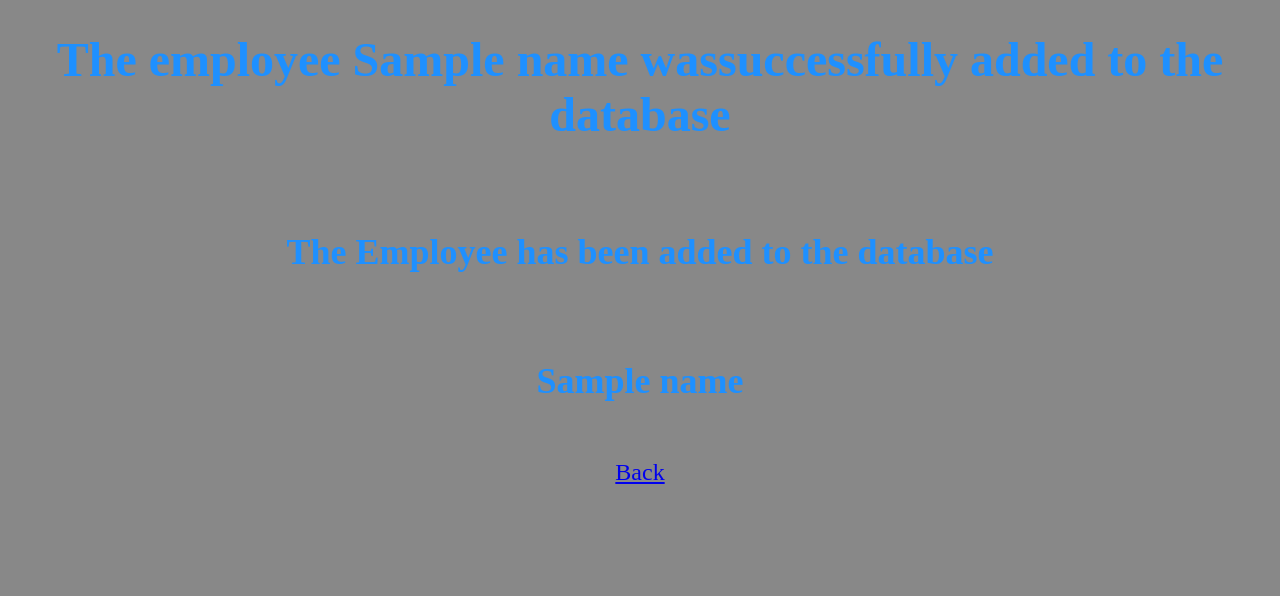
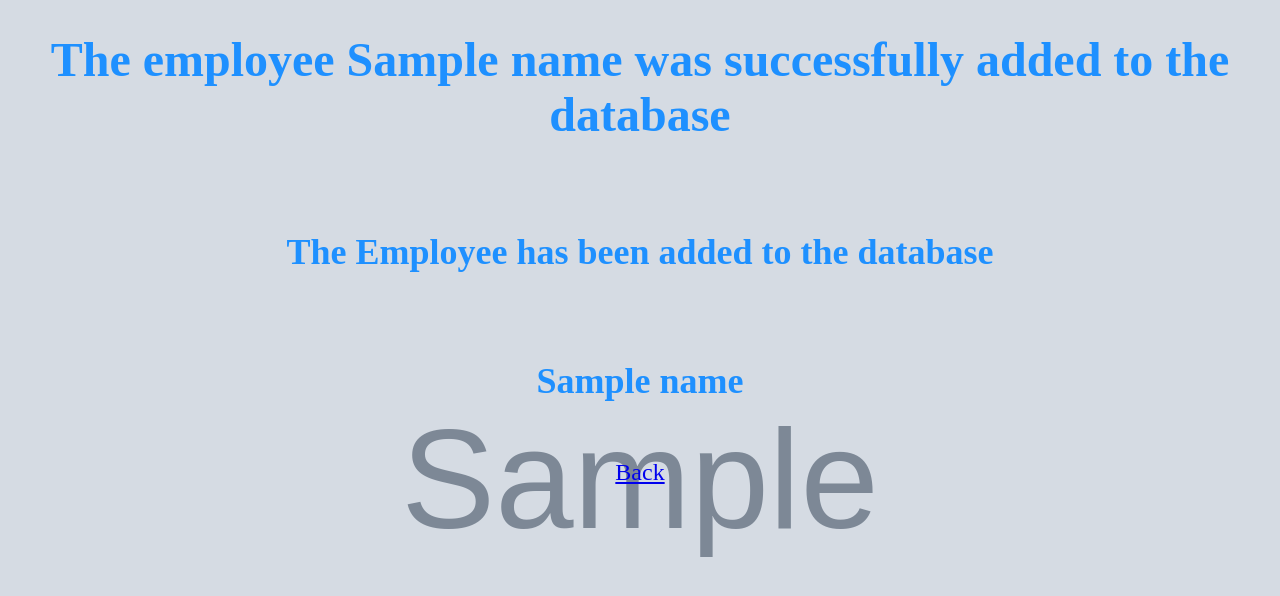
Before and after one commit to 134420173-myseneca/Final-Project-Deployment-of-2-tiered-web-application-to-managed-K8s-cluster-on-Amazon-EKS, a Flask app: template templates/addempoutput.html in a window 1280 px wide. Shown: the top 596 px of the page. Run offline with Flask 2, Linux system fonts and the light colour scheme; the template is opened without the code that fills it: most values are stand-ins (such as "Sample title", 1, 10 or a date in 2020); grey boxes marked "Sample" are stand-in pictures.

Commit message:
Update addempoutput.html

```diff
--- a/templates/addempoutput.html
+++ b/templates/addempoutput.html
@@ -1,10 +1,26 @@
 <!DOCTYPE html>
 <html>
 <head>
+	<title>Add Emp Output {{group_name}} </title>
+
+	    <style>
+        body {
+            background-image: url("{{ background_image }}");
+            background-size: cover;
+            /* Other background properties */
+        }
+        .container {
+            color: #e4e4e4;
+            text-align: center;
+            height: 90px;
+            vertical-align: middle;
+        }
+    </style>
+
 <center>
 	<font color="DodgerBlue" size="5" style="font-family: avenir">
-		<body style="background: {{ color }};">
-			<h1>The employee {{ name }} wassuccessfully added to the database</h1><br>
+    <!--    <body style="background-image: url('{{ background_image }}');" >   -->
+			<h1>The employee {{ name }} was successfully added to the database</h1><br>
 			<h2>The Employee has been added to the database</h2><br>
 			<h2>{{ name }}</h2><br>
 			<title>Add Emp Output</title>
```
